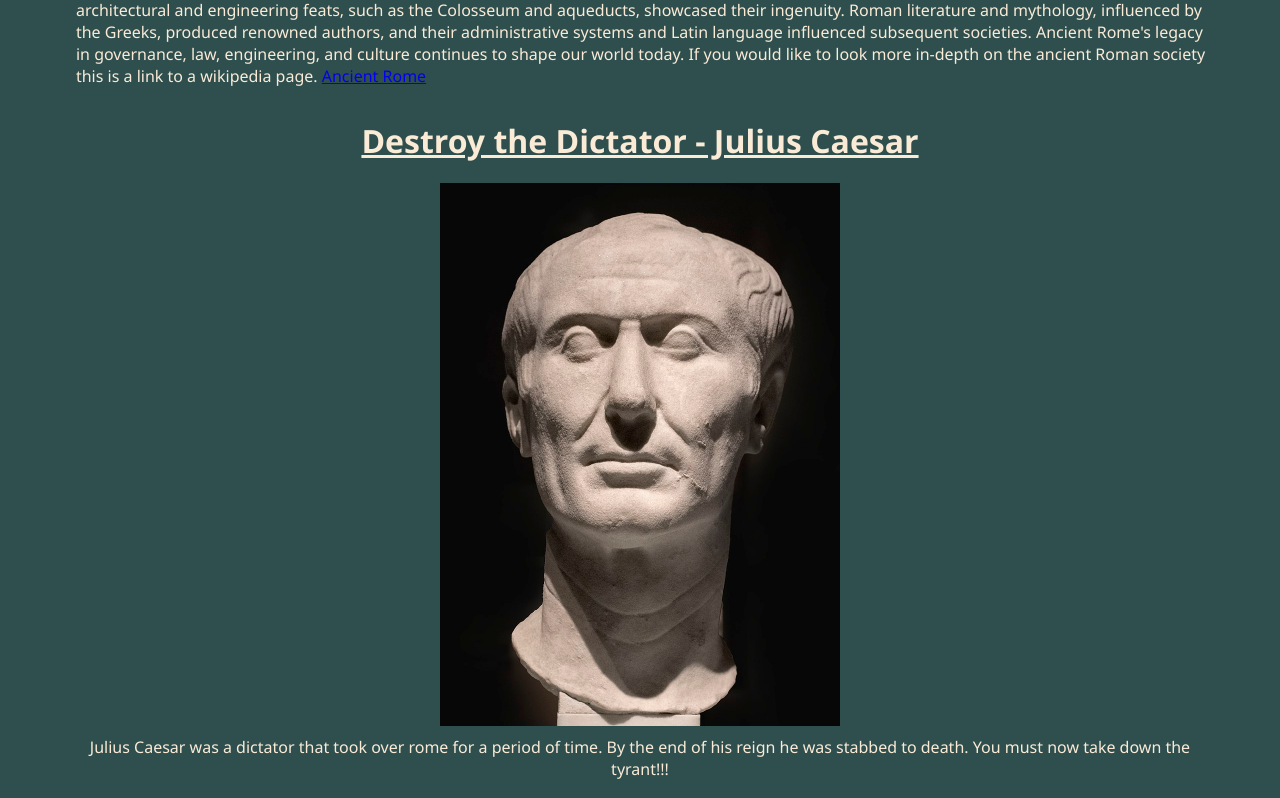
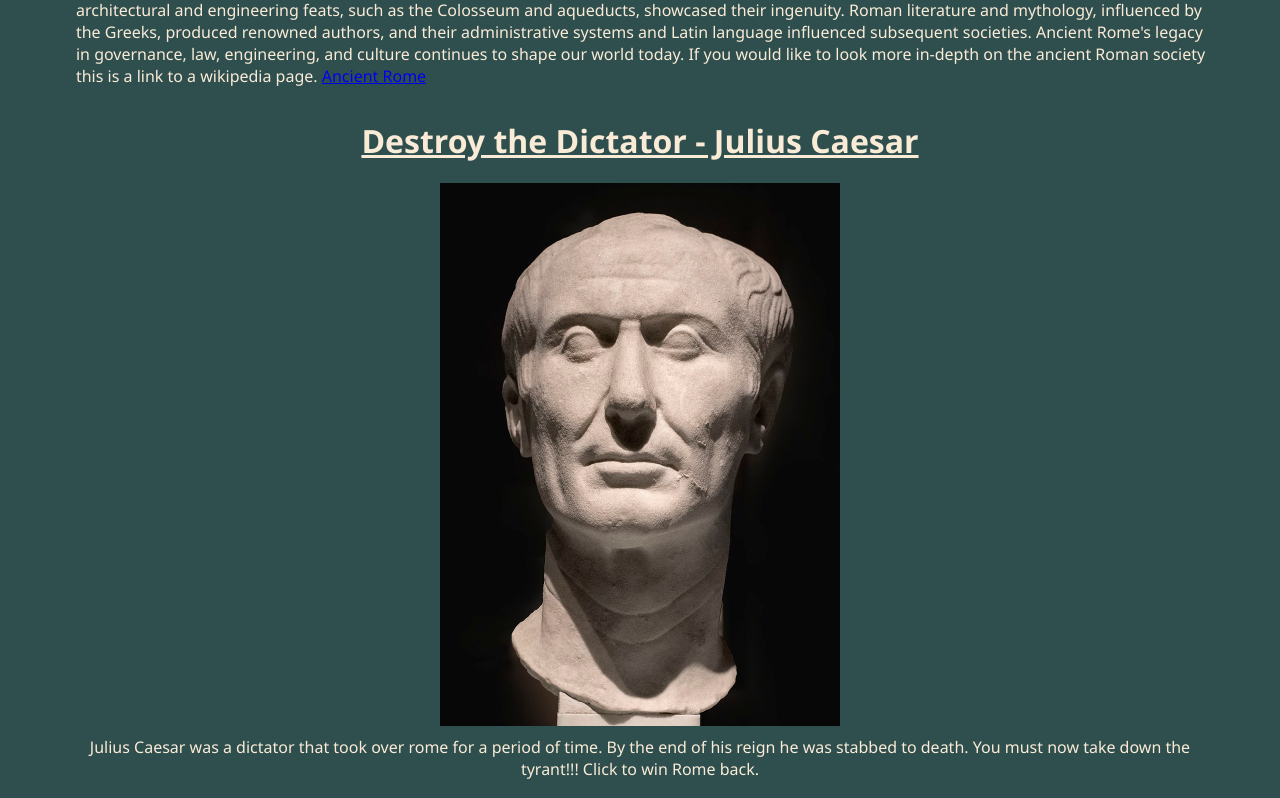
Before and after one commit to LukeWinslow/Final-Project, a plain HTML site: page Rome.html in a window 1280 px wide. Shown: the part 523-1321 px from the top of the page. Drawn offline with nearby package versions, Linux system fonts and the light colour scheme.

Commit message:
Update Rome.html

```diff
--- a/Rome.html
+++ b/Rome.html
@@ -51,7 +51,7 @@
             width="400px">
         </div>
         <div class = "innerPageCenter">
-            <p>Julius Caesar was a dictator that took over rome for a period of time. By the end of his reign he was stabbed to death. You must now take down the tyrant!!!</p>
+            <p>Julius Caesar was a dictator that took over rome for a period of time. By the end of his reign he was stabbed to death. You must now take down the tyrant!!! Click to win Rome back.</p>
         </div>
         <script>
             $("#Ceaser").on("click", function(event) {
```
